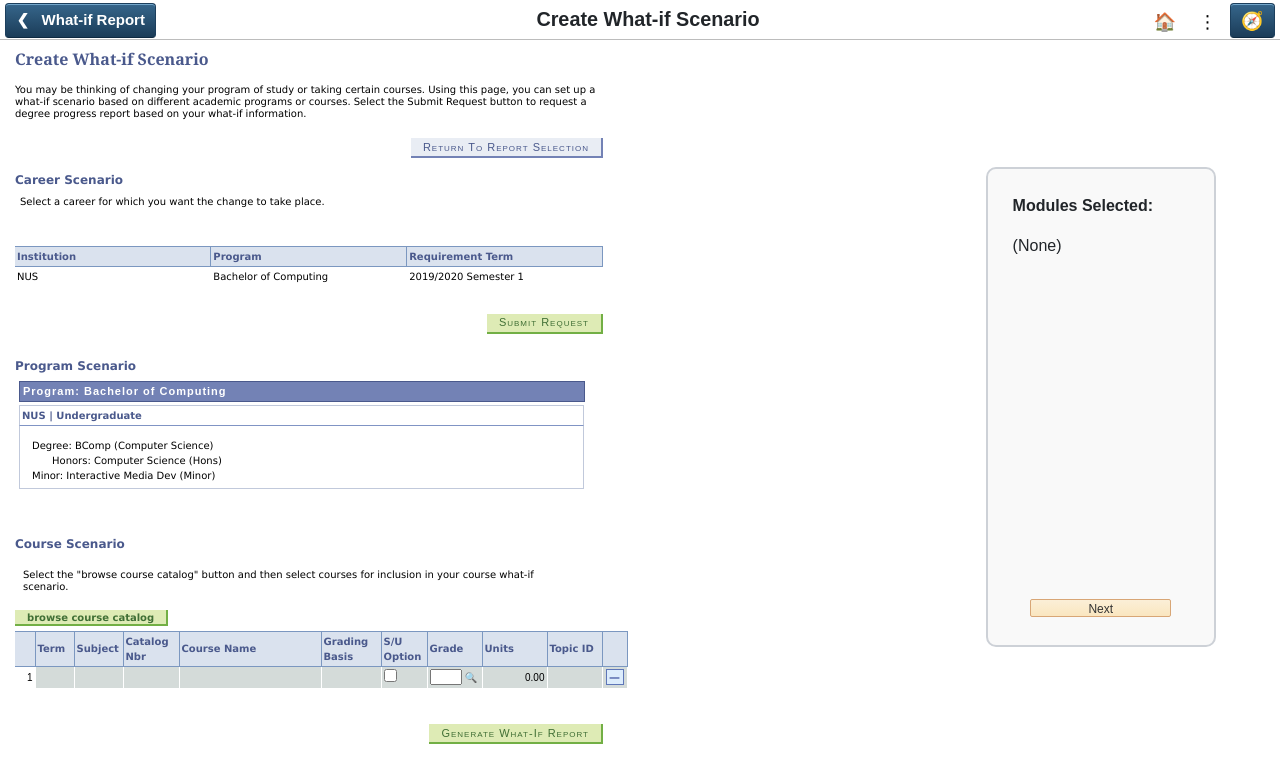
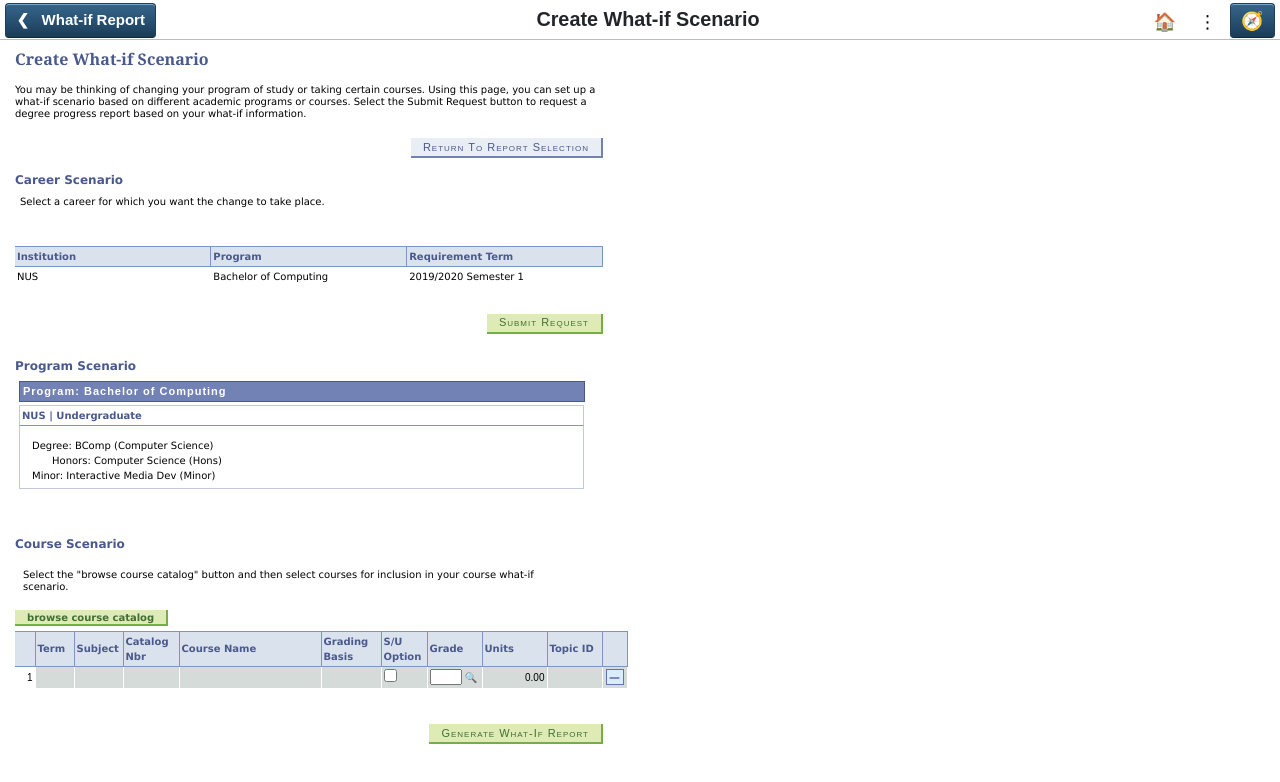
Before and after one commit to chunyongg/whatifreport, a React (Create React App) app: page /home in a window 1280 px wide. Shown: the top 782 px of the page. Built offline with nearby package versions, Linux system fonts and the light colour scheme; a web font is replaced by a local one.

Commit message:
Finalize module cart

```diff
--- a/src/components/Page.js
+++ b/src/components/Page.js
@@ -41,9 +41,11 @@ function Page(props) {
         <div className={styles.scrollarea}>
           <div className={styles.content}>{props.children}</div>
         </div>
-        <div className={styles.sidebar}>
-          <ModuleCart />
-        </div>
+        {props.iv3 && (
+          <div className={styles.sidebar}>
+            <ModuleCart />
+          </div>
+        )}
       </div>
     </div>
   );
--- a/src/pages/CatalogPage/CatalogPage.js
+++ b/src/pages/CatalogPage/CatalogPage.js
@@ -16,7 +16,7 @@ function CatalogPage({ iv1, iv2, iv3 }) {
   };
 
   return (
-    <Page title="What-if Report Scenario">
+    <Page title="What-if Report Scenario" iv3={iv3}>
       <div className={styles.container}>
         <Header />
         <FilterBox
@@ -28,7 +28,6 @@ function CatalogPage({ iv1, iv2, iv3 }) {
         <div style={{ height: "10px" }} />
         <hr />
         <div style={{ height: "30px" }} />
-        {/* {iv3 && <ModuleCart />} */}
       </div>
     </Page>
   );
```
